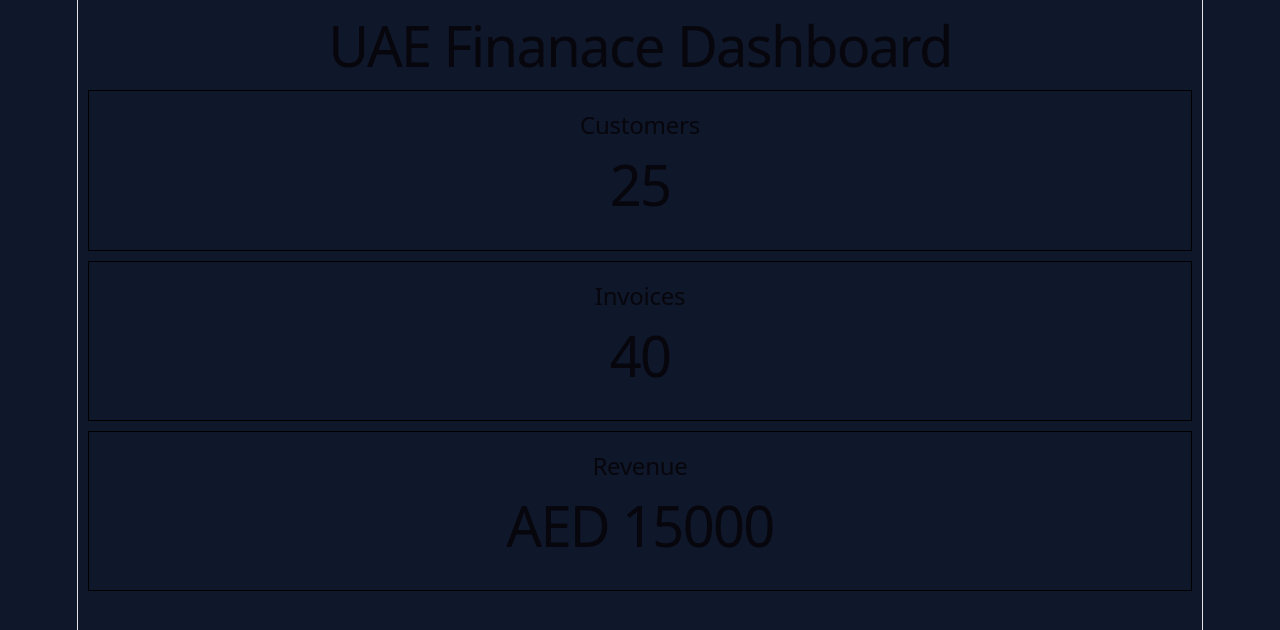
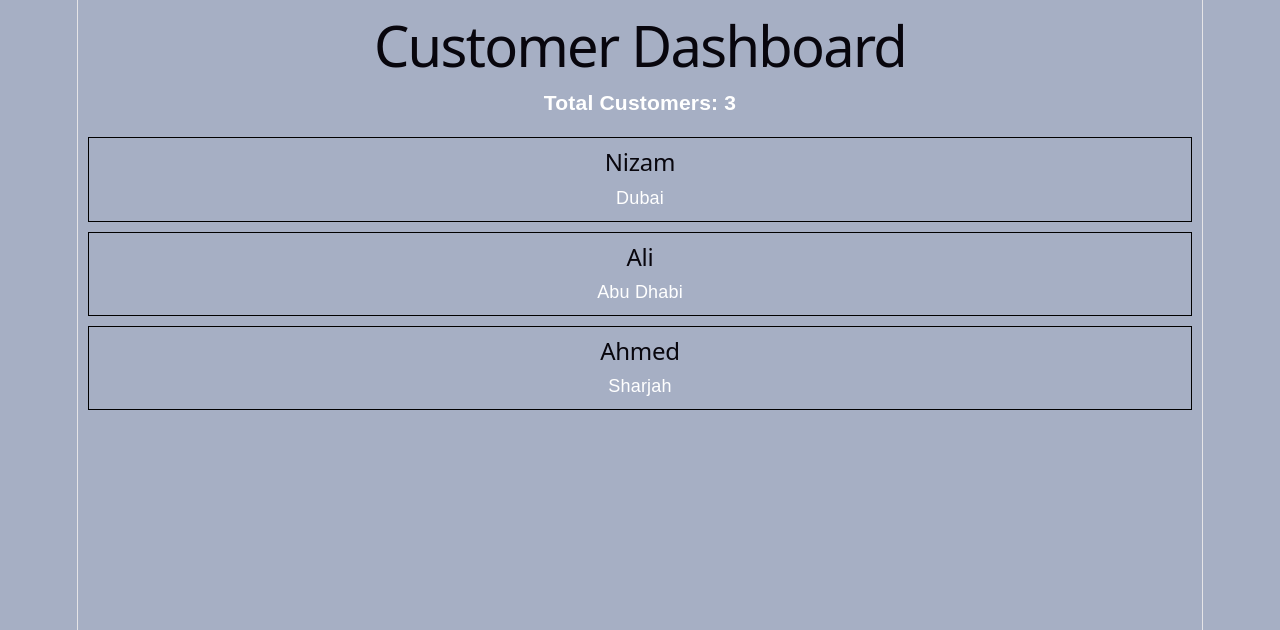
Before and after one commit to nizamudheentsae/react-learning, a React (Vite) app: page / in a window 1280 px wide. Shown: the top 630 px of the page. Built offline with nearby package versions, Linux system fonts and the light colour scheme.

Commit message:
Day 41 - Customer Dashboard

```diff
--- a/src/App.css
+++ b/src/App.css
@@ -1,5 +1,5 @@
 body {
-  background-color: #0f172a;
+  background-color: #a6afc4;
   color: white;
   font-family: Arial, sans-serif;
 }
--- a/src/App.jsx
+++ b/src/App.jsx
@@ -1,26 +1,26 @@
 import "./App.css";
-import DashboardCard from "./DashboardCard";
 
-
+import { useState } from "react";
+import CustomerCard from "./CustomerCard";
 
 function App() {
+  const [customers] = useState([
+    { id: 1, name: "Nizam", city: "Dubai" },
+    { id: 2, name: "Ali", city: "Abu Dhabi" },
+    { id: 3, name: "Ahmed", city: "Sharjah" },
+  ]);
   return (
     <div>
+      <h1>Customer Dashboard</h1>
+      <h3>Total Customers: {customers.length}</h3>
 
-      <h1>UAE Finanace Dashboard</h1>
-
-      <DashboardCard
-        title = "Customers"
-        value = "25"/>
-
-        <DashboardCard
-        title = "Invoices"
-        value = "40"/>
-
-        <DashboardCard
-        title = "Revenue"
-        value = "AED 15000"/>
-
+      {customers.map((customer) => (
+        <CustomerCard
+          key={customer.id}
+          name={customer.name}
+          city={customer.city}
+        />
+      ))}
     </div>
   );
 }
--- /dev/null
+++ b/src/CustomerCard.jsx
@@ -0,0 +1,19 @@
+
+
+function CustomerCard ({name, city}) {
+    return (
+        <div
+            style={{
+                border: "1px solid black",
+                padding: "10px",
+                margin: "10px"
+            }}>
+
+                <h2>{name}</h2>
+                <p>{city}</p>
+            </div>
+
+    )
+}
+
+export default CustomerCard;
```
